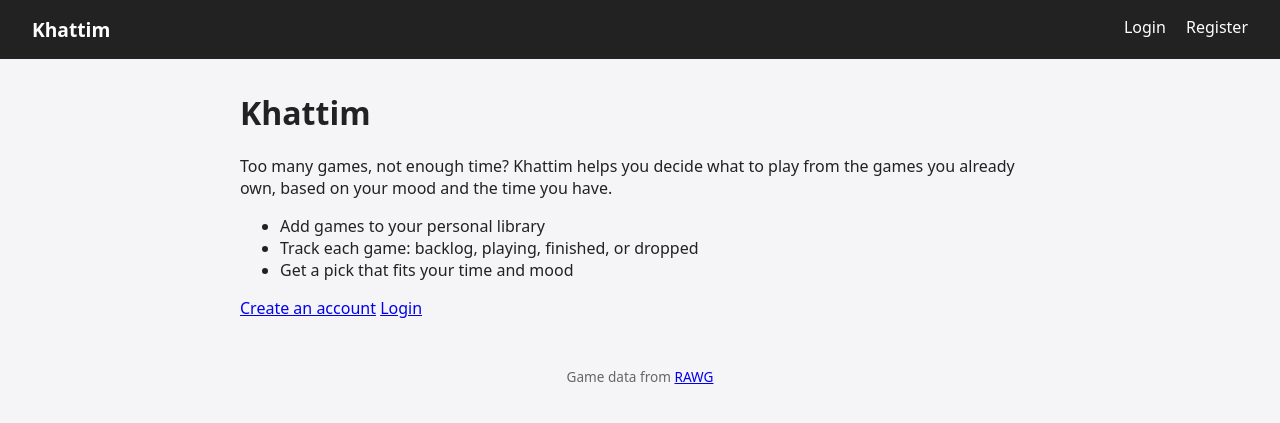
After one commit to Shahad-Alneghemishi/khattim, a Django app: page / in a window 1280 px wide. The commit adds this page. Shown: the top 423 px of the page. Run offline with Django 5.2, Linux system fonts and the light colour scheme.

Commit message:
Add library page, home page and messages

```diff
--- a/khattim/games/rawg.py
+++ b/khattim/games/rawg.py
@@ -1,4 +1,6 @@
 import requests
+import hashlib
+from django.core.cache import cache
 from django.conf import settings
 
 from .models import Game
@@ -23,7 +25,12 @@ def _get(path, **params):
         raise RawgUnavailable("Could not reach RAWG right now.")
 
 def search_games(query):
-    return _get("/games", search=query, page_size=10)["results"]
+    key = "rawg_search:" + hashlib.md5(query.strip().lower().encode()).hexdigest()
+    results = cache.get(key)
+    if results is None:
+        results = _get("/games", search=query, page_size=10)["results"]
+        cache.set(key, results, 60 * 60)
+    return results
 
 def import_game(rawg_id):
     game = Game.objects.filter(rawg_id=rawg_id).first()
--- a/khattim/games/static/css/style.css
+++ b/khattim/games/static/css/style.css
@@ -4,3 +4,8 @@ header a { color: #fff; text-decoration: none; margin-left: 1rem; }
 .logo { font-weight: bold; font-size: 1.2rem; margin-left: 0; }
 main { max-width: 800px; margin: 2rem auto; padding: 0 1rem; }
 footer { text-align: center; padding: 1rem; font-size: 0.85rem; color: #666; }
+
+.message { padding: 0.75rem 1rem; border-radius: 6px; }
+.message.success { background: #d4edda; color: #155724; }
+.message.info { background: #d1ecf1; color: #0c5460; }
+.message.error { background: #f8d7da; color: #721c24; }
--- a/khattim/games/templates/games/base.html
+++ b/khattim/games/templates/games/base.html
@@ -12,6 +12,7 @@
     <a href="/" class="logo">Khattim</a>
   <nav>
     {% if user.is_authenticated %}
+      <a href="{% url 'library' %}">Library</a>
       <a href="{% url 'search' %}">Search</a>
       <a href="{% url 'profile' %}">Profile</a>
       <form method="post" action="{% url 'logout' %}" style="display:inline">
@@ -26,6 +27,11 @@
   </header>
 
   <main>
+    {% if messages %}
+      {% for message in messages %}
+        <p class="message {{ message.tags }}">{{ message }}</p>
+      {% endfor %}
+    {% endif %}
     {% block content %}{% endblock %}
   </main>
 
--- /dev/null
+++ b/khattim/games/templates/games/home.html
@@ -0,0 +1,20 @@
+{% extends "games/base.html" %}
+{% block title %}Khattim{% endblock %}
+
+{% block content %}
+  <h1>Khattim</h1>
+  <p>Too many games, not enough time? Khattim helps you decide what to play from the games you already own, based on your mood and the time you have.</p>
+
+  <ul>
+    <li>Add games to your personal library</li>
+    <li>Track each game: backlog, playing, finished, or dropped</li>
+    <li>Get a pick that fits your time and mood</li>
+  </ul>
+
+  {% if user.is_authenticated %}
+    <a href="{% url 'library' %}">Go to my library</a>
+  {% else %}
+    <a href="{% url 'register' %}">Create an account</a>
+    <a href="{% url 'login' %}">Login</a>
+  {% endif %}
+{% endblock %}
--- a/khattim/games/urls.py
+++ b/khattim/games/urls.py
@@ -3,6 +3,10 @@ from django.urls import path
 from . import views
 
 urlpatterns = [
+    path("", views.home, name="home"),
+    path("library/", views.library, name="library"),
+    path("library/<int:pk>/status/", views.update_status, name="update_status"),
+    path("library/<int:pk>/remove/", views.remove_game, name="remove_game"),
     path("register/", views.register, name="register"),
     path("profile/", views.profile, name="profile"),
     path("search/", views.search, name="search"),
--- a/khattim/games/views.py
+++ b/khattim/games/views.py
@@ -1,13 +1,16 @@
-from django.shortcuts import render, redirect
+from django.shortcuts import render, redirect, get_object_or_404
 from django.contrib.auth import login
 from django.contrib.auth.forms import UserCreationForm
 from django.contrib.auth.decorators import login_required
 from django.views.decorators.http import require_POST
+from django.contrib import messages
 
 from .forms import ProfileForm
 from .models import Profile, UserGame
 from .rawg import RawgUnavailable, import_game, search_games
 # Create your views here.
+def home(request):
+    return render(request, "games/home.html")
 
 def register(request):
     if request.method == "POST":
@@ -52,7 +55,50 @@ def add_game(request, rawg_id):
     try:
         game = import_game(rawg_id)
     except RawgUnavailable:
+        messages.error(request, "Could not add the game right now. Try again later.")
         return redirect("search")
 
-    UserGame.objects.get_or_create(user=request.user, game=game)
+    _, created = UserGame.objects.get_or_create(user=request.user, game=game)
+    if created:
+        messages.success(request, f"{game.name} was added to your library.")
+    else:
+        messages.info(request, f"{game.name} is already in your library.")
     return redirect("search")
+
+@login_required
+def library(request):
+    status = request.GET.get("status", "")
+    entries = (
+        UserGame.objects.filter(user=request.user)
+        .select_related("game")
+        .order_by("-added_at")
+    )
+    if status in UserGame.Status.values:
+        entries = entries.filter(status=status)
+
+    return render(
+        request,
+        "games/library.html",
+        {"entries": entries, "statuses": UserGame.Status.choices, "current_status": status}
+    )
+
+@login_required
+@require_POST
+def update_status(request, pk):
+    entry = get_object_or_404(UserGame, pk=pk, user=request.user)
+    new_status = request.POST.get("status")
+
+    if new_status in UserGame.Status.values:
+        entry.status = new_status
+        entry.save()
+        messages.success(request, f"{entry.game.name} status updated.")
+    return redirect("library")
+
+@login_required
+@require_POST
+def remove_game(request, pk):
+    entry = get_object_or_404(UserGame, pk=pk, user=request.user)
+    name = entry.game.name
+    entry.delete()
+    messages.success(request, f"{name} was removed from your library.")
+    return redirect("library")
--- a/khattim/khattim/settings.py
+++ b/khattim/khattim/settings.py
@@ -137,5 +137,5 @@ MAILERS = {
 }
 
 LOGIN_URL = "login"
-LOGIN_REDIRECT_URL = "profile"
+LOGIN_REDIRECT_URL = "library"
 LOGOUT_REDIRECT_URL = "login"
```
Also changed, not shown: khattim/games/templates/games/library.html (added, +41 -0 lines).
